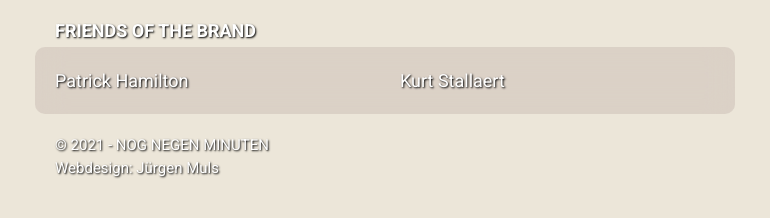
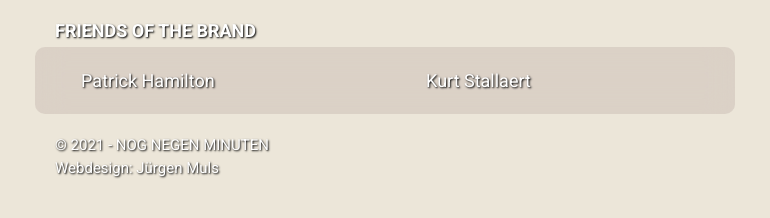
Before and after one commit to jurgenm91/nog-9-minuten, a Gatsby site: page / in a window 1280 px wide. Shown: the part 180-398 px from the top of the page, 255-1025 px from the left. Built offline with nearby package versions, Linux system fonts and the light colour scheme; Gatsby itself is replaced by a stand-in of ours.

Commit message:
Inspringen links vergroot

```diff
--- a/src/components/fotb.js
+++ b/src/components/fotb.js
@@ -13,8 +13,8 @@ class Fotb extends Component {
         <Col sm className="titel">FRIENDS OF THE BRAND</Col>
       </Row>
         <Row>
-        <Col md><a href="https://open.spotify.com/artist/5gxCZXXCHpwrqcCJxq0VhJ">Patrick Hamilton</a></Col>
-        <Col md><a href="https://www.kurtstallaert.com/">Kurt Stallaert</a></Col>
+        <Col md className="link"><a href="https://open.spotify.com/artist/5gxCZXXCHpwrqcCJxq0VhJ">Patrick Hamilton</a></Col>
+        <Col md className="link"><a href="https://www.kurtstallaert.com/">Kurt Stallaert</a></Col>
       </Row>
       </Container>
     );
--- a/src/components/style.css
+++ b/src/components/style.css
@@ -121,6 +121,9 @@ body {
   font-weight: 400;
   height: auto;
 }
+.link {
+  margin-left: 1.45rem;
+}
 .footer {
   top: 50px;
   font-size: 15px;
```
